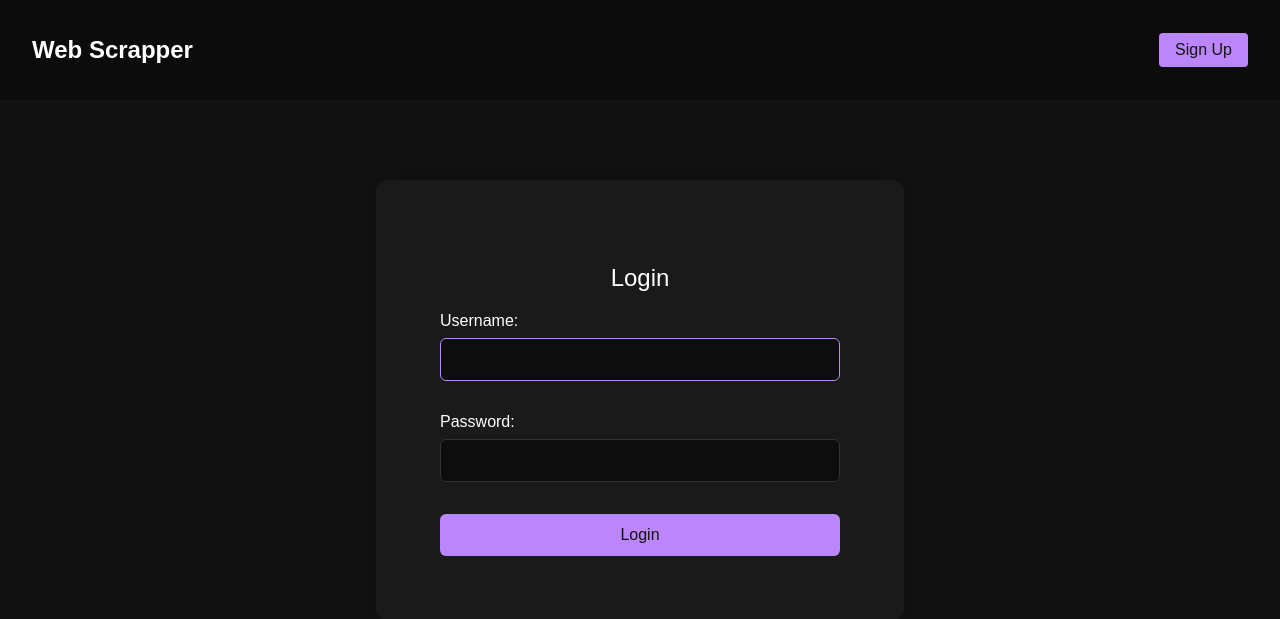
After one commit to Kirschzelle/adaptive-streaming, a Django app: page /login/ in a window 1280 px wide. The commit adds this page. Shown: the top 619 px of the page. Run offline with Django 5.2, Linux system fonts and the light colour scheme; parts of the project's set-up code (start-up, migrations or seed data) failed here and were passed over.

Commit message:
Login & Signup

```diff
--- a/media/static/css/style.css
+++ b/media/static/css/style.css
@@ -2,12 +2,16 @@
     --primary-bg-color: #121212;
     --secondary-bg-color: #1a1a1a;
     --text-color: #fff;
+    --primary-color: #BB86FC;
     --nav-bg: #0c0c0c;
+    --hover-color: #333333;
+    --search-hover-color: #9a4fff;
 }
 
 body {
     background-color: var(--primary-bg-color);
     color: var(--text-color);
+    font-family: Arial, sans-serif;
     margin: 0;
     padding: 0;
 }
@@ -24,3 +28,143 @@ a {
     text-decoration: none;
     color: var(--text-color);
 }
+
+.nav-right {
+    display: flex;
+    align-items: center;
+}
+
+.nav-right a {
+    margin-left: 16px;
+    padding: 8px 16px;
+    border-radius: 4px;
+    transition: background-color 0.2s;
+}
+
+.nav-right a.btn-primary {
+    background-color: var(--primary-color);
+    color: var(--primary-bg-color);
+}
+
+.nav-right a:hover {
+    background-color: var(--hover-color);
+    color: var(--text-color);
+}
+
+.welcome-text {
+    margin-right: 12px;
+    font-size: 16px;
+}
+
+.logout-form {
+    display: inline-block;
+    margin: 0;
+    padding: 0;
+}
+
+.logout-btn {
+    background-color: var(--primary-color);
+    color: var(--primary-bg-color);
+    font-size: 16px;
+    padding: 8px 16px;
+    border: none;
+    border-radius: 4px;
+    cursor: pointer;
+    transition: background-color 0.2s;
+}
+
+.logout-btn:hover {
+    background-color: var(--hover-color);
+    color: var(--text-color);
+}
+
+.search-container {
+    display: flex;
+    justify-content: center;
+    margin-top: 10vh;
+}
+
+#search-form input[type="text"] {
+    width: 25vw;
+    min-width: 250px;
+    max-width: 600px;
+    padding: 12px 16px;
+    border-radius: 8px 0 0 8px;
+    border: none;
+    outline: none;
+    font-size: 16px;
+}
+
+#search-form button {
+    padding: 12px 20px;
+    border: none;
+    background-color: var(--primary-color);
+    color: var(--primary-bg-color);
+    border-radius: 0 8px 8px 0;
+    cursor: pointer;
+    font-size: 16px;
+}
+
+#search-form button:hover {
+    background-color: var(--search-hover-color);
+}
+
+.content h2 {
+    text-align: center;
+}
+
+.authentication-container {
+    max-width: 400px;
+    margin: 10vh auto 0 auto;
+    padding: 8vh;
+    background-color: var(--secondary-bg-color);
+    border-radius: 12px;
+    box-shadow: 0 0 20px rgba(0,0,0,0.3);
+}
+
+.authentication-container h2 {
+    text-align: center;
+    font-weight: 500;
+}
+
+.authentication-container input {
+    width: 100%;
+    padding: 12px 14px;
+    margin: 8px 0 16px;
+    font-size: 15px;
+    border-radius: 6px;
+    border: 1px solid #333;
+    background: #0d0d0d;
+    box-sizing: border-box;
+    color: var(--text-color);
+}
+
+.authentication-container input:focus {
+    outline: none;
+    border-color: var(--primary-color);
+}
+
+.authentication-container button {
+    width: 100%;
+    padding: 12px;
+    font-size: 16px;
+    border: none;
+    border-radius: 6px;
+    background-color: var(--primary-color);
+    color: var(--primary-bg-color);
+    cursor: pointer;
+    box-sizing: border-box;
+    transition: background-color 0.2s;
+}
+
+.authentication-container button:hover {
+    background-color: var(--search-hover-color);
+}
+
+.errorlist {
+    margin: 0;
+    padding: 0;
+    list-style: none;
+    color: #ff4e4e;
+    font-size: 14px;
+}
--- /dev/null
+++ b/media/templates/login.html
@@ -0,0 +1,19 @@
+{% extends "base.html" %}
+{% block content %}
+<div class="navbar">
+    <div class="nav-left">
+        <h2><a href="{% url 'home' %}">Web Scrapper</a></h2>
+    </div>
+    <div class="nav-right">
+        <a href="{% url 'signup' %}" class="btn btn-primary">Sign Up</a>
+    </div>
+</div>
+<div class="authentication-container">
+    <h2>Login</h2>
+    <form method="post">
+        {% csrf_token %}
+        {{ form.as_p }}
+        <button type="submit">Login</button>
+    </form>
+</div>
+{% endblock %}
--- a/media/urls.py
+++ b/media/urls.py
@@ -4,4 +4,8 @@ from . import views
 
 urlpatterns = [
     path("", views.home_view, name="home"),
+    path("signup/", views.signup_view, name="signup"),
+    path("login/", views.login_view, name="login"),
+    path("logout/", LogoutView.as_view(next_page="home"), name="logout"),
+    path("upload/", views.upload_view, name="upload"),
 ]
--- a/media/views.py
+++ b/media/views.py
@@ -1,4 +1,51 @@
-from django.shortcuts import render
+from django.shortcuts import render, redirect
+from django.contrib.auth.forms import UserCreationForm, AuthenticationForm
+from django.contrib.auth import login
 
 def home_view(request):
     return render (request, "home.html")
+
+def signup_view(request):
+    if request.user.is_authenticated:
+        return redirect("home")
+
+    if request.method == "POST":
+        form = UserCreationForm(request.POST)
+        if form.is_valid():
+            user = form.save()
+            login(request, user)
+            return redirect("home")
+    else:
+        form = UserCreationForm()
+
+    context = {
+        "form": form
+    }
+    return render(request, "signup.html", context)
+
+def login_view(request):
+    if request.user.is_authenticated:
+        return redirect("home")
+
+    if request.method == "POST":
+        form = AuthenticationForm(data=request.POST)
+        if form.is_valid():
+            user = form.get_user()
+            login(request, user)
+            return redirect("home")
+    else:
+        form = AuthenticationForm()
+
+    context = {
+        "form": form
+    }
+    return render(request, "login.html", context)
+
+def upload_view(request):
+    if not request.user.is_authenticated:
+        return redirect("home")
+
+    context = {
+        "form": "123"
+    }
+    return render(request, "upload.html", context)
```
Also changed, not shown: adaptive_streaming/settings.py (+13 -13 lines), media/templates/home.html (+11 -2 lines), media/templates/signup.html (added, +27 -0 lines), media/templates/upload.html (added, +15 -0 lines).
